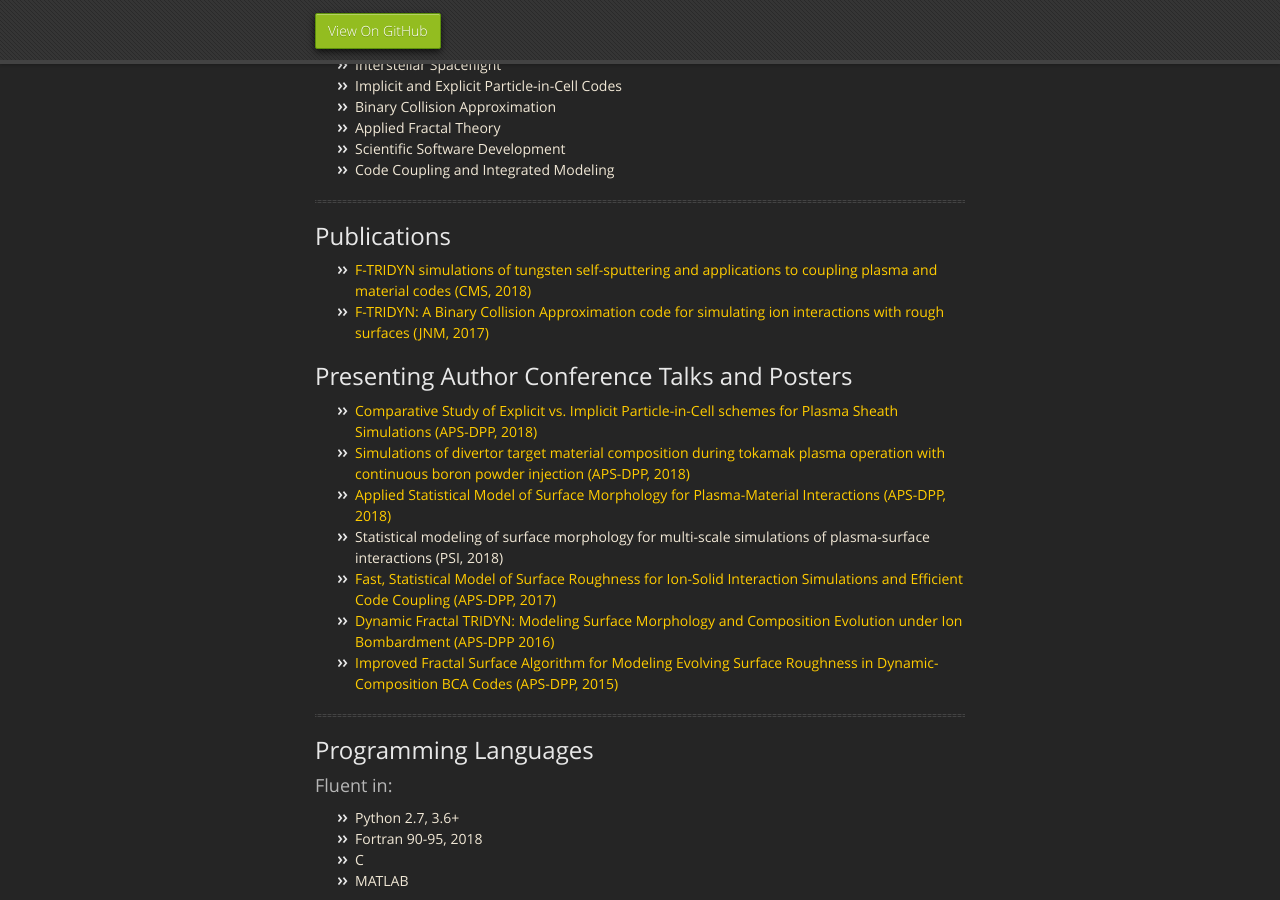
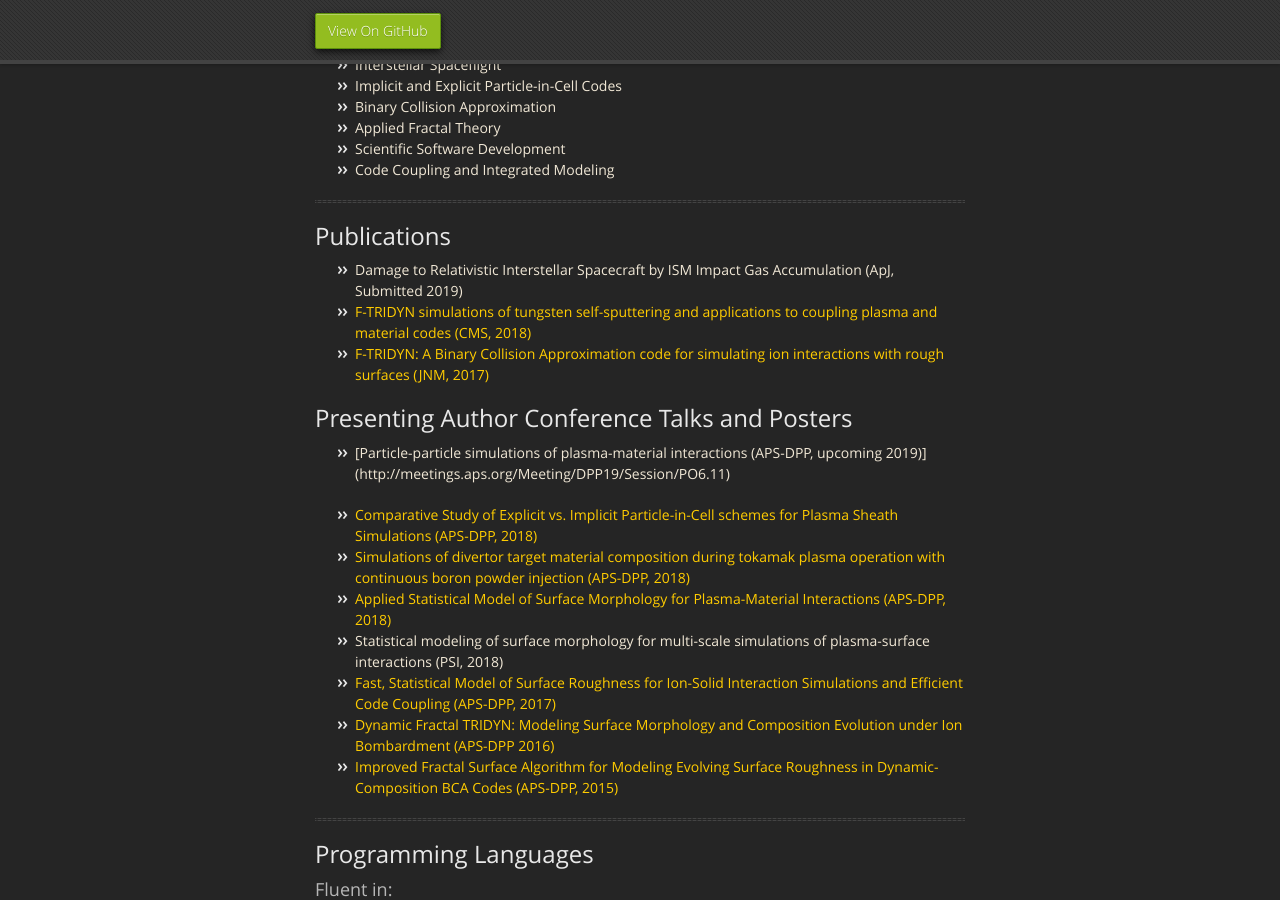
Before and after one commit to drobnyjt/test_jekyll, a Jekyll site: the page built from index.md, in a window 1280 px wide and 900 px high, scrolled down 300 px. Built offline with Jekyll 4.4.1, drawn with Linux system fonts in a browser that asks for light colours; our own code applies the rules of GitHub Pages for plain Markdown files.

Commit message:
Update index.md

```diff
--- a/index.md
+++ b/index.md
@@ -16,12 +16,13 @@ layout: default
 * * *
 
 ## Publications
-
+* Damage to Relativistic Interstellar Spacecraft by ISM Impact Gas Accumulation (ApJ, Submitted 2019)
 * [F-TRIDYN simulations of tungsten self-sputtering and applications to coupling plasma and material codes (CMS, 2018)](https://doi.org/10.1016/j.commatsci.2018.03.032)
 * [F-TRIDYN: A Binary Collision Approximation code for simulating ion interactions with rough surfaces (JNM, 2017)](https://doi.org/10.1016/j.jnucmat.2017.07.037)
 
-
 ## Presenting Author Conference Talks and Posters
+* [Particle-particle simulations of plasma-material interactions (APS-DPP, upcoming 2019)]
+  (http://meetings.aps.org/Meeting/DPP19/Session/PO6.11)
 
 * [Comparative Study of Explicit vs. Implicit Particle-in-Cell schemes for Plasma Sheath Simulations (APS-DPP, 2018)](https://meetings.aps.org/Meeting/DPP18/Session/CP11.81)
 * [Simulations of divertor target material composition during tokamak plasma operation with continuous boron powder injection (APS-DPP, 2018)](https://meetings.aps.org/Meeting/DPP18/Session/JP11.93)
```
